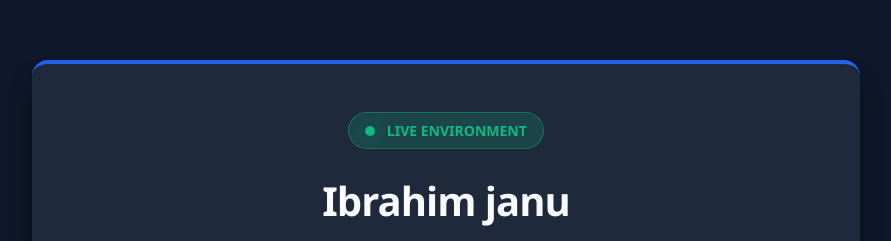
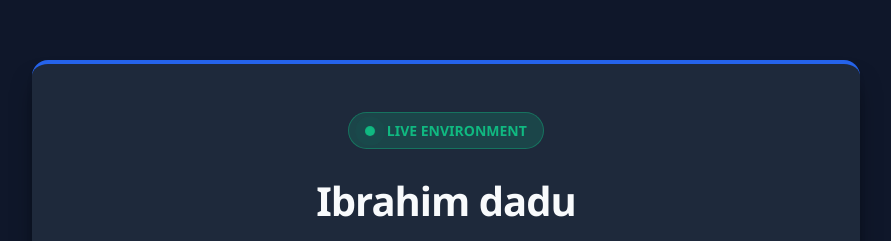
Before and after one commit to Ahtesham-Shah999/devops_project_final, a plain HTML site: page apps/base/index.html in a window 1280 px wide. Shown: the part 108-349 px from the top of the page, without its empty margins (194-1085 px from the left). Drawn offline with Linux system fonts and the light colour scheme.

Commit message:
Update website title for Sir Faraz

```diff
--- a/apps/base/index.html
+++ b/apps/base/index.html
@@ -101,7 +101,7 @@
 <body>
   <div class="dashboard">
     <div class="badge"><span class="pulse"></span> LIVE ENVIRONMENT</div>
-    <h1>Ibrahim janu</h1>
+    <h1>Ibrahim dadu</h1>
     <h2>Successfully provisioned and deployed automatically via Flux CD. Infrastructure as Code synchronization is active and healthy.</h2>
 
     <div class="stats-grid">
```
